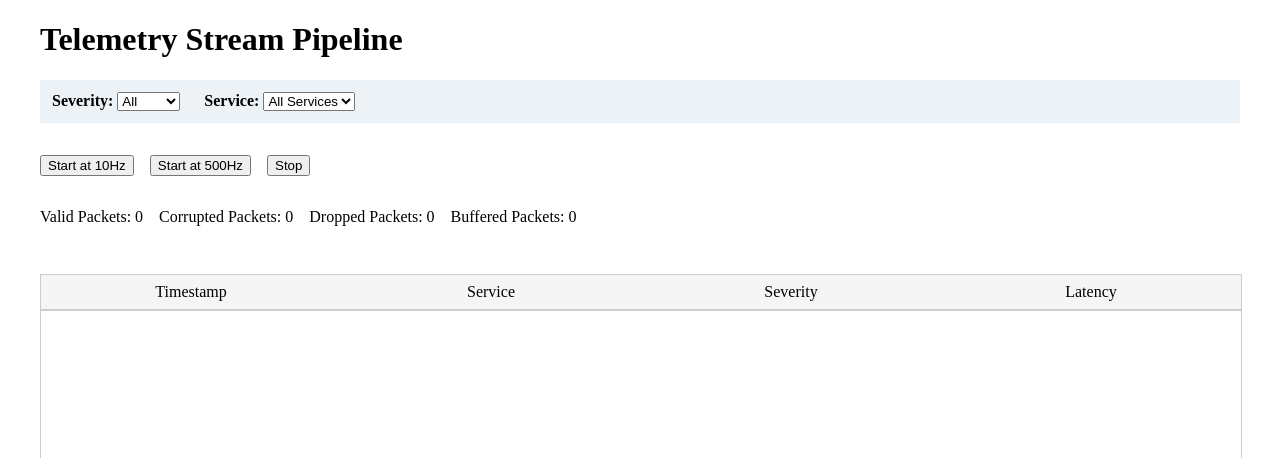
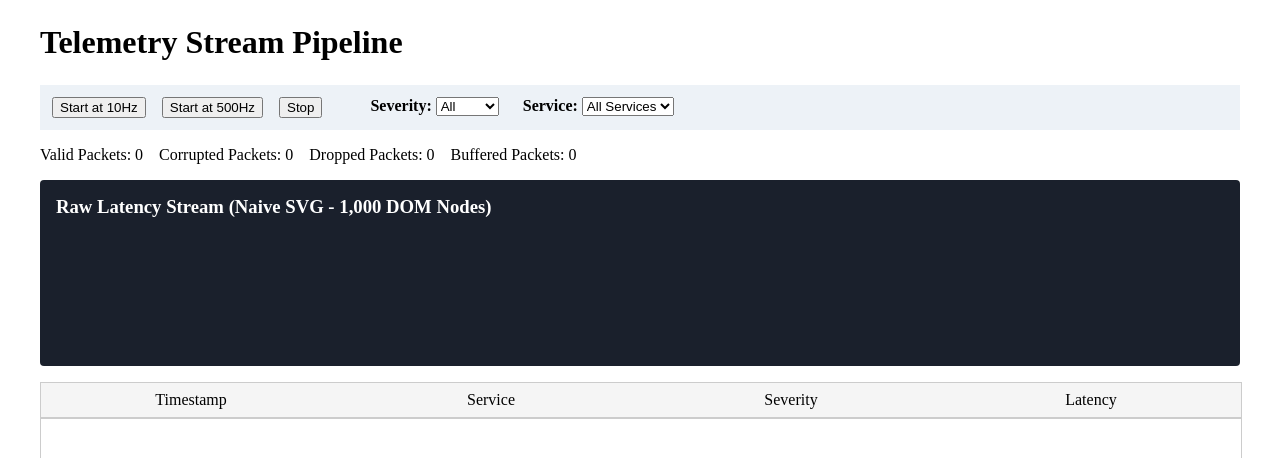
Before and after one commit to it-is-suraj/telemetry-stream-engine, a React (Vite) app: page / in a window 1280 px wide. Shown: the top 458 px of the page. Built offline with nearby package versions, Linux system fonts and the light colour scheme.

Commit message:
rendering ignesting packet-s latencyMs chart

```diff
--- a/src/App.tsx
+++ b/src/App.tsx
@@ -5,7 +5,6 @@ import useTelemetryStream from "./workers/useTelemetryStream.ts"
 import UseUrlHooks from "./workers/useUrlHooks.ts";
 
 export default function App() {
-
   const { filters, updateFilter } = UseUrlHooks();
   const {
     metrics, packets,
@@ -20,12 +19,12 @@ export default function App() {
     <main className="telemetry--container">
       <h1>Telemetry Stream Pipeline</h1>
 
-      <FilterToolbar updateFilterToUrl={updateFilter} filters={filters} />
-      <div className="telemetry--actions">
-        <button onClick={() => startStream(10)}>Start at 10Hz</button>
-        <button onClick={() => startStream(500)}>Start at 500Hz</button>
-        <button onClick={() => stopStream()}>Stop</button>
-      </div>
+      <FilterToolbar
+        filters={filters}
+        updateFilterToUrl={updateFilter}
+        startStream={startStream}
+        stopStream={stopStream}
+      />
 
       <div className="telemetry--counts">
         <p>Valid Packets: {metrics.validCount}</p>
--- a/src/components/FilterToolbar.tsx
+++ b/src/components/FilterToolbar.tsx
@@ -3,12 +3,21 @@ import { type FilterState } from "../workers/useUrlHooks";
 type FilterToolbarProps = {
   filters: FilterState;
   updateFilterToUrl: (key: keyof FilterState, value: string) => void;
+  startStream: (rateHz: number) => void;
+  stopStream: () => void;
 }
 
 export default function FilterToolbar(props: FilterToolbarProps) {
-  const { filters, updateFilterToUrl } = props;
+  const { filters, updateFilterToUrl, startStream, stopStream } = props;
 
   return (
+    <div className="engine-actionBar">
+      <div className="telemetry--actions">
+        <button onClick={() => startStream(10)}>Start at 10Hz</button>
+        <button onClick={() => startStream(500)}>Start at 500Hz</button>
+        <button onClick={() => stopStream()}>Stop</button>
+      </div>
+
       <div className="telemetry--filters">
         <div>
           <label><strong>Severity: </strong></label>
@@ -38,5 +47,6 @@ export default function FilterToolbar(props: FilterToolbarProps) {
           </select>
         </div>
       </div>
+    </div>
   );
 };
--- /dev/null
+++ b/src/components/NaiveLatencyChart.tsx
@@ -0,0 +1,44 @@
+import type { TelemetryPacket } from '../types/telemetryStream.type';
+
+type Props = {
+  packets: TelemetryPacket[];
+};
+
+export default function NaiveLatencyChart({ packets }: Props) {
+  const chartHeight = 120;
+  const chartWidth = 800;
+  const maxLatency = 400; // Expected max latency in ms
+
+  return (
+    <div className='naive-latency-chart'>
+      <h3>Raw Latency Stream (Naive SVG - 1,000 DOM Nodes)</h3>
+      <svg width={chartWidth} height={chartHeight} style={{ overflow: 'visible' }}>
+        {packets.map((packet, index) => {
+          const barWidth = chartWidth / 1000;
+          const barHeight = (packet.latencyMs / maxLatency) * chartHeight;
+          const x = index * barWidth;
+          const y = chartHeight - barHeight;
+
+          const color =
+            packet.severity === 'critical'
+              ? '#f56565'
+              : packet.severity === 'warn'
+                ? '#ed8936'
+                : '#4299e1';
+
+          return (
+            <rect
+              key={packet.id}
+              x={x}
+              y={y}
+              width={Math.max(barWidth - 0.5, 1)}
+              height={barHeight}
+              fill={color}
+              opacity={0.8}
+            />
+          );
+        })}
+      </svg>
+    </div>
+  );
+}
--- a/src/components/VirtualizedTable.tsx
+++ b/src/components/VirtualizedTable.tsx
@@ -2,6 +2,7 @@ import { useVirtualizer } from "@tanstack/react-virtual";
 import { useCallback, useRef, useState } from "react";
 import type { TelemetryPacket } from "../types/telemetryStream.type";
 import PinnedPacket from "./PinnedPacket";
+import NaiveLatencyChart from "./NaiveLatencyChart";
 
 type VirtualizedTableProps = {
   packets: TelemetryPacket[];
@@ -53,12 +54,14 @@ export default function VirtualizedTable({ packets, playStream, pauseStream }: V
   }
 
   return (<>
-    <div className="live--section">
-      {packets.length > 0 && <span className={`live-status ${!isPaused ? "live" : ""}`}>
+    {packets.length > 0 && <div className="live--section">
+      <span className={`live-status ${!isPaused ? "live" : ""}`}>
         {!isPaused ? '🟢 LIVE STREAM (AUTO-SCROLL)' : '🟡 PAUSED ON SCROLL'}
-      </span>}
+      </span>
       {isPaused && <button onClick={handleSetLive}>View Live</button>}
-    </div>
+    </div>}
+
+    <NaiveLatencyChart packets={packets} />
 
     <div ref={parentRef} className="virtualized--container" onScroll={handleScroll}>
       <div className="virtualized--header">
--- a/src/index.css
+++ b/src/index.css
@@ -1,23 +1,32 @@
 .telemetry--container {
   padding: 0 2rem;
+  display: flex;
+  flex-direction: column;
+  gap: 1rem;
+}
+
+.telemetry--container h1 {
+  margin: 1rem 0 0.5rem;
+}
+
+.telemetry--container .engine-actionBar {
+  background: #edf2f7;
+  display: flex;
+  gap: 3rem;
+  padding: 0.75rem;
 }
 
 .telemetry--container .telemetry--filters {
   display: flex;
   gap: 1.5rem;
-  margin-bottom: 1rem;
-  background: #edf2f7;
-  padding: 0.75rem;
 }
 
 .telemetry--container .telemetry--actions {
-  padding: 1rem 0;
   display: flex;
   gap: 1rem;
 }
 
 .telemetry--container .telemetry--counts {
-  padding: 1rem 0;
   display: flex;
   gap: 1rem;
 }
@@ -82,7 +91,6 @@
 }
 
 .live--section {
-  padding: 1rem 0;
   display: flex;
   gap: 1rem;
 }
@@ -124,3 +132,14 @@ aside.pinned-packet--card {
 .pinned-packet--card .pinned-packet--note {
   color: #718096;
 }
+
+.telemetry--container .naive-latency-chart {
+  background: #1a202c;
+  padding: 1rem;
+  border-radius: 4px;
+}
+
+.naive-latency-chart h3 {
+  color: #fff;
+  margin: 0 0 0.5rem 0;
+}
```
Lines whose indentation alone changed are shown as unchanged.
